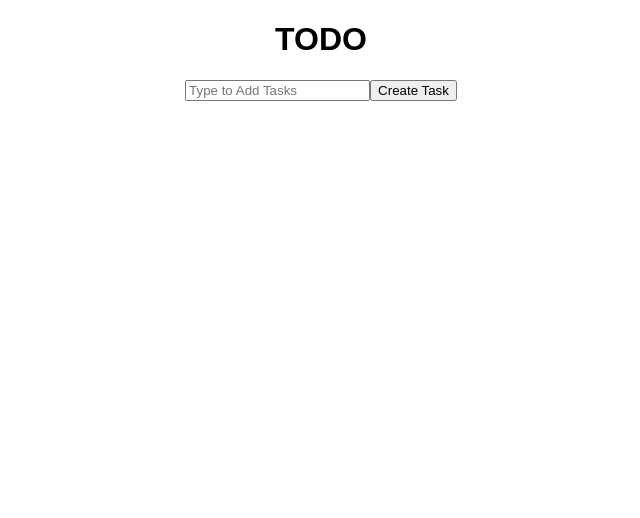
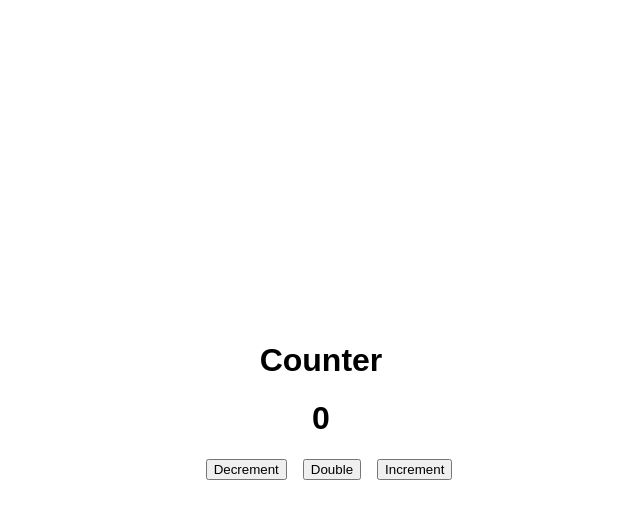
Before and after one commit to Rshukla12/first-react-app, a React (Create React App) app: page / in a window 1280 px wide. Shown: the top 518 px of the page, without its empty margins (319-959 px from the left). Built offline with nearby package versions, Linux system fonts and the light colour scheme; the HTML template or start-up script is replaced by a standard one.

Commit message:
Created Counter for counter assignmnet

```diff
--- a/src/App.css
+++ b/src/App.css
@@ -1,4 +1,9 @@
 .App {
   font-family: sans-serif;
   text-align: center;
+  display: flex;
+  justify-content: center;
+  align-items: center;
+  width: 100%;
+  height: 100vh;
 }
--- a/src/App.js
+++ b/src/App.js
@@ -1,5 +1,6 @@
 import './App.css';
-import ToDo from './components/ToDo We/ToDo';
+import Counter from './components/Counter/Counter';
+// import ToDo from './components/ToDo We/ToDo';
 // import Menu from './components/React Desginer Card/Menu';
 // import UnOrderedList from './components/unordered list/UnOrderedList';
 // import List from './components/List/List';
@@ -11,8 +12,9 @@ function App() {
       {/* <UnOrderedList />
       <List />
       <MobileOS />
-      <Menu /> */}
-      <ToDo />
+      <Menu />
+      <ToDo /> */}
+      <Counter intial={0} />
     </div>
   );
 }
--- /dev/null
+++ b/src/components/Counter/Counter.jsx
@@ -0,0 +1,22 @@
+import React, { useState } from "react";
+import CounterButton from "./CounterButton";
+
+const Counter = ({intial}) => {
+    const [count, setCount] = useState(intial);
+
+    const handleCountChange = (val) => {
+        setCount(count+val);
+    }
+
+    return (
+        <div>
+            <h1>Counter</h1>
+            <h1>{count}</h1>
+            <CounterButton title="Decrement" handleCounter={handleCountChange} val={-1} />
+            <CounterButton title="Double" handleCounter={handleCountChange} val={count} />
+            <CounterButton title="Increment" handleCounter={handleCountChange} val={1} />
+        </div>
+    )
+}
+
+export default Counter;
--- /dev/null
+++ b/src/components/Counter/CounterButton.jsx
@@ -0,0 +1,9 @@
+import React from "react";
+
+const CounterButton = ({title, val, handleCounter}) => {
+    return (
+        <button style={{marginLeft:'1rem'}} onClick={() => handleCounter(val)}>{title}</button>
+    )
+}
+
+export default CounterButton;
```
